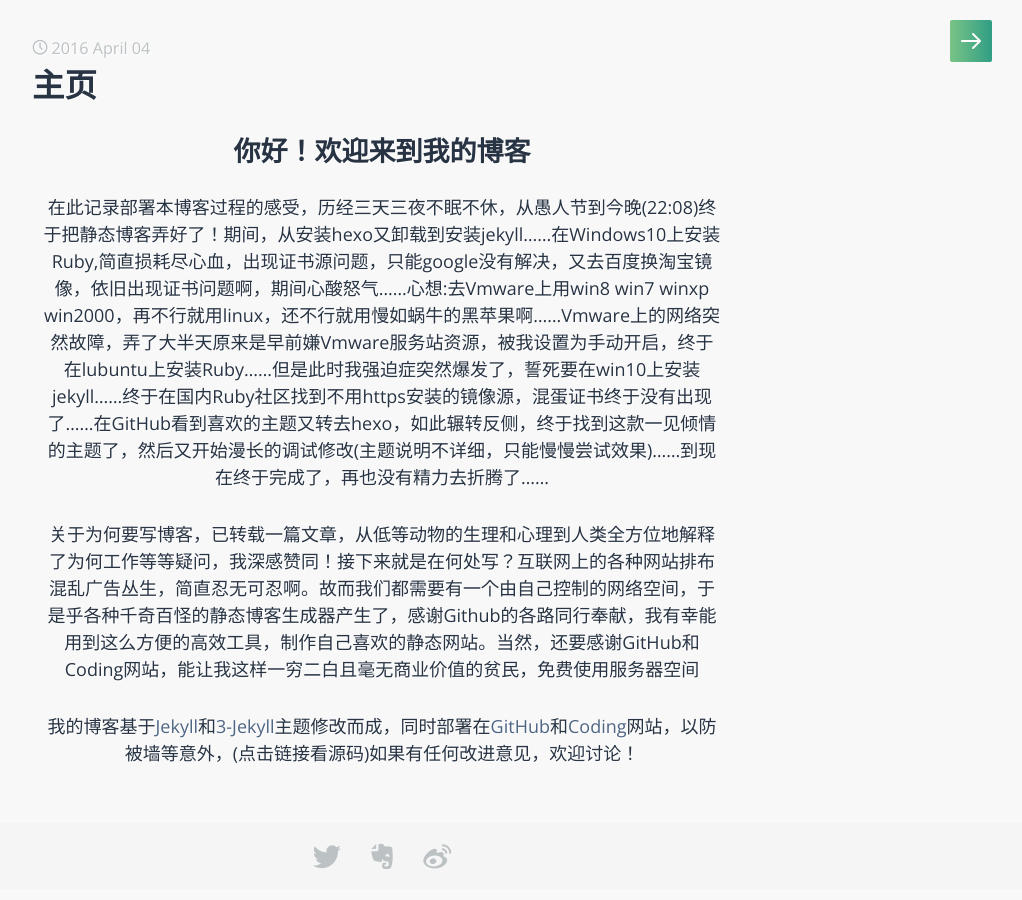
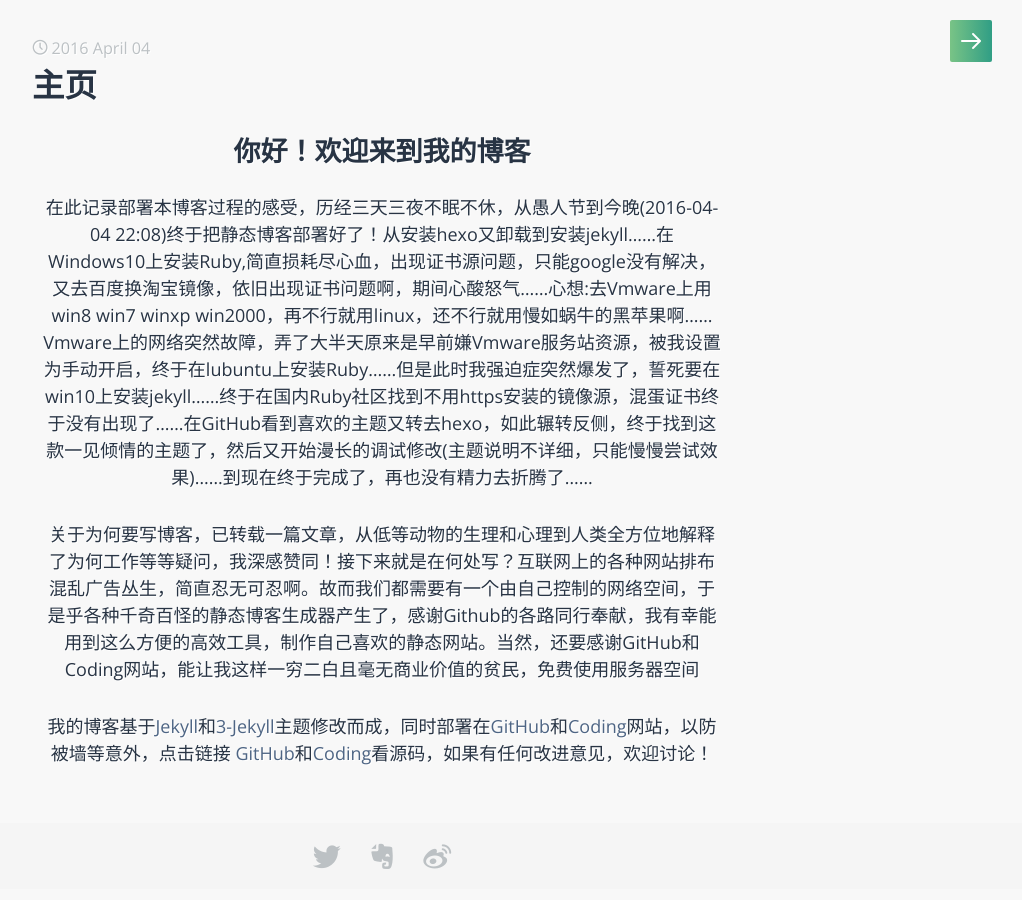
Before and after one commit to lioilwin/lioilwin.github.io, a Jekyll site: the page built from index.html, in a window 1280 px wide. Shown: the whole page, without its empty margins (258-1280 px from the left). Built offline with Jekyll 4.4.1, drawn with Linux system fonts in a browser that asks for light colours; some web fonts are replaced; comment, search, counter and statistics services are not loaded.

Commit message:
up index

```diff
--- a/index.html
+++ b/index.html
@@ -8,10 +8,13 @@
 
 <h1>你好！欢迎来到我的博客</h1>
 
-<p>在此记录部署本博客过程的感受，历经三天三夜不眠不休，从愚人节到今晚(22:08)终于把静态博客弄好了！期间，从安装hexo又卸载到安装jekyll……在Windows10上安装Ruby,简直损耗尽心血，出现证书源问题，只能google没有解决，又去百度换淘宝镜像，依旧出现证书问题啊，期间心酸怒气……心想:去Vmware上用win8 win7 winxp win2000，再不行就用linux，还不行就用慢如蜗牛的黑苹果啊……Vmware上的网络突然故障，弄了大半天原来是早前嫌Vmware服务站资源，被我设置为手动开启，终于在lubuntu上安装Ruby……但是此时我强迫症突然爆发了，誓死要在win10上安装jekyll……终于在国内Ruby社区找到不用https安装的镜像源，混蛋证书终于没有出现了……在GitHub看到喜欢的主题又转去hexo，如此辗转反侧，终于找到这款一见倾情的主题了，然后又开始漫长的调试修改(主题说明不详细，只能慢慢尝试效果)……到现在终于完成了，再也没有精力去折腾了……</p>
+<p>在此记录部署本博客过程的感受，历经三天三夜不眠不休，从愚人节到今晚(2016-04-04 22:08)终于把静态博客部署好了！从安装hexo又卸载到安装jekyll……在Windows10上安装Ruby,简直损耗尽心血，出现证书源问题，只能google没有解决，又去百度换淘宝镜像，依旧出现证书问题啊，期间心酸怒气……心想:去Vmware上用win8 win7 winxp win2000，再不行就用linux，还不行就用慢如蜗牛的黑苹果啊……Vmware上的网络突然故障，弄了大半天原来是早前嫌Vmware服务站资源，被我设置为手动开启，终于在lubuntu上安装Ruby……但是此时我强迫症突然爆发了，誓死要在win10上安装jekyll……终于在国内Ruby社区找到不用https安装的镜像源，混蛋证书终于没有出现了……在GitHub看到喜欢的主题又转去hexo，如此辗转反侧，终于找到这款一见倾情的主题了，然后又开始漫长的调试修改(主题说明不详细，只能慢慢尝试效果)……到现在终于完成了，再也没有精力去折腾了……</p>
 
 <p>关于为何要写博客，已转载一篇文章，从低等动物的生理和心理到人类全方位地解释了为何工作等等疑问，我深感赞同！接下来就是在何处写？互联网上的各种网站排布混乱广告丛生，简直忍无可忍啊。故而我们都需要有一个由自己控制的网络空间，于是乎各种千奇百怪的静态博客生成器产生了，感谢Github的各路同行奉献，我有幸能用到这么方便的高效工具，制作自己喜欢的静态网站。当然，还要感谢GitHub和Coding网站，能让我这样一穷二白且毫无商业价值的贫民，免费使用服务器空间</p>
 
-<p>我的博客基于<a href="https://github.com/jekyll/jekyll">Jekyll</a>和<a href="https://github.com/P233/3-Jekyll">3-Jekyll</a>主题修改而成，同时部署在<a href="http://lifegh.github.io/">GitHub</a>和<a href="http://lifec.coding.me">Coding</a>网站，以防被墙等意外，(点击链接看源码)如果有任何改进意见，欢迎讨论！</p>
+<p>我的博客基于<a href="https://github.com/jekyll/jekyll">Jekyll</a>和<a href="https://github.com/P233/3-Jekyll">3-Jekyll</a>主题修改而成，同时部署在<a href="http://lifegh.github.io/">GitHub</a>和<a href="http://lifec.coding.me">Coding</a>网站，以防被墙等意外，点击链接
+<a href="https://github.com/lifegh/lifegh.github.io">GitHub</a>和<a href="https://coding.net/u/lifec/p/lifec/git">Coding</a>看源码，如果有任何改进意见，欢迎讨论！</p>
+
+
 
 </div>
```
